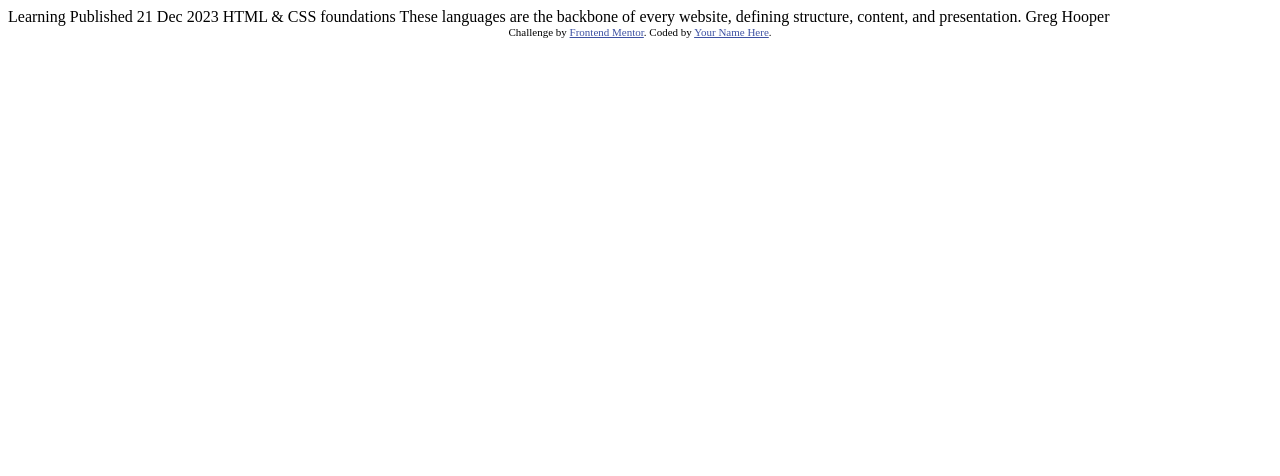
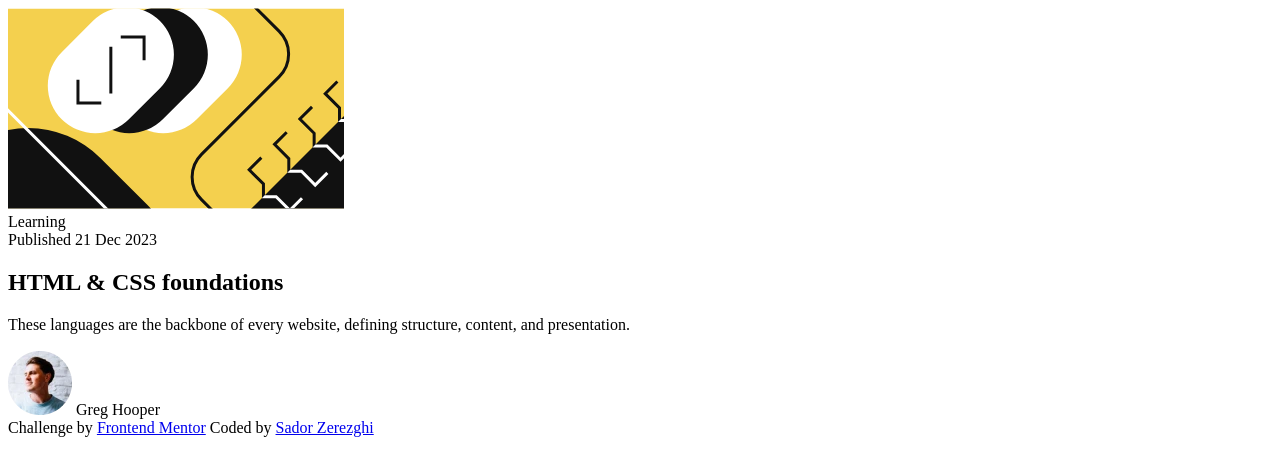
Before and after one commit to SadorDev/Blog-Preview-Card, a plain HTML site: page index.html in a window 1280 px wide. Drawn offline with Linux system fonts and the light colour scheme.

Commit message:
Adjusted markup

```diff
--- a/index.html
+++ b/index.html
@@ -1,35 +1,38 @@
 <!DOCTYPE html>
 <html lang="en">
+
 <head>
   <meta charset="UTF-8">
   <meta name="viewport" content="width=device-width, initial-scale=1.0">
 
   <link rel="icon" type="image/png" sizes="32x32" href="./assets/images/favicon-32x32.png">
-  <link rel="stylesheet" href="style.css"  />
+  <link rel="stylesheet" href="style.css" />
 
   <title>Frontend Mentor | Blog preview card</title>
+</head>
 
-  <!-- Feel free to remove these styles or customise in your own stylesheet 👍 -->
-  <style>
-    .attribution { font-size: 11px; text-align: center; }
-    .attribution a { color: hsl(228, 45%, 44%); }
-  </style>
-</head>
 <body>
 
-  Learning
+  <main>
+    <a href="#"> </a>
+    <picture>
+      <img srcset="assets/images/illustration-article.svg" alt="Abstract representation of HTML and CSS symbols" />
+    </picture>
+    <div class="category"> Learning</div>
+    <div class="published-date"> Published 21 Dec 2023 </div>
+    <h2>HTML & CSS foundations</h2>
+    <p>
+      These languages are the backbone of every website, defining structure, content, and presentation.
+    </p>
+    <img src="assets/images/image-avatar.webp" alt="Profile picture of Greg Hooper" />
+    <span>Greg Hooper</span>
+  </main>
 
-  Published 21 Dec 2023
 
-  HTML & CSS foundations
+  <footer class="attribution">
+    Challenge by <a href="https://www.frontendmentor.io?ref=challenge" target="_blank">Frontend Mentor</a>
+    Coded by <a href="#">Sador Zerezghi</a>
+  </footer>
+</body>
 
-  These languages are the backbone of every website, defining structure, content, and presentation.
-
-  Greg Hooper
-
-  <div class="attribution">
-    Challenge by <a href="https://www.frontendmentor.io?ref=challenge" target="_blank">Frontend Mentor</a>.
-    Coded by <a href="#">Your Name Here</a>.
-  </div>
-</body>
 </html>
```
